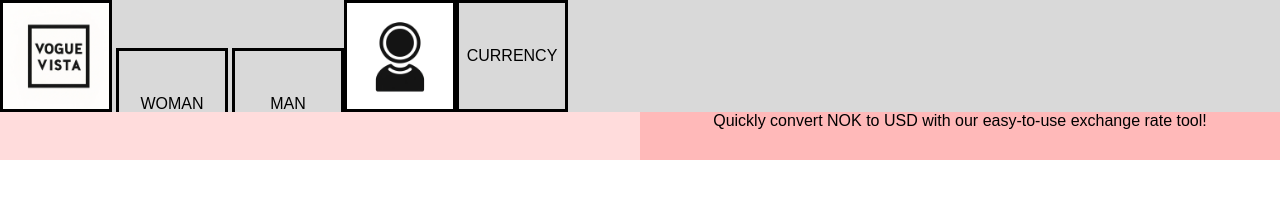
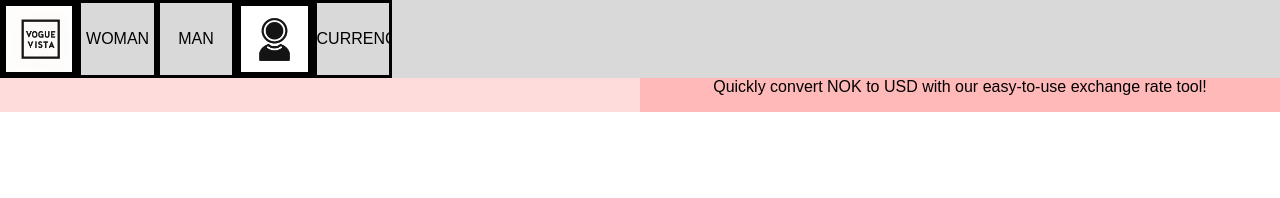
Before and after one commit to ishansssharma/Final-Project, a website built with webpack: page dist/index.html in a window 1280 px wide. Built offline with nearby package versions, Linux system fonts and the light colour scheme; files whose address does not match are found by name.

Commit message:
add features

```diff
--- /dev/null
+++ b/src/js/Addtocart.js
@@ -0,0 +1,4 @@
+//VARIABLES FOR FUNCTION
+const priceClothing = document.querySelectorAll(".price-tag");
+const addToCartButton = document.querySelectorAll(".addtocart-button");
+let totalPrice = 0;
--- a/src/styles/mainpage.css
+++ b/src/styles/mainpage.css
@@ -1,7 +1,7 @@
 .header-maincontainer {
 	display: flex;
 	width: 100%;
-	height: 10rem;
+	height: 7rem;
 	background-color: #D9D9D9;
 	flex-direction: column;
 }
@@ -10,6 +10,7 @@
 	display: flex;
 	flex-basis: 70%;
 	background-color: #D9D9D9;
+
 }
 
 .lower-header {
@@ -37,7 +38,7 @@
 .main-buttons {
 	display: flex;
 	flex-direction: row;
-	height: 7rem;
+	height: 4.9rem;
 
 
 }
@@ -45,22 +46,38 @@
 
 .main-button {
 	height: 100%;
-	width: 7rem;
+	width: 4.9rem;
+	overflow: hidden;
+	border: solid black;
+	margin: 0;
+	padding: 0;
+	align-items: center;
+	justify-content: center;
+
+
+}
+
+.main-button img {
+	height: 100%;
+	width: auto;
+	object-fit: cover;
 	overflow: hidden;
 	border: solid black;
 
 }
 
-.main-button img {
-	display: block;
-	height: 100%;
-	width: auto;
-	object-fit: cover;
+.main-buttons-right {
+	display: flex;
+	align-items: center;
+	flex-basis: 70%;
+
 }
 
-.main-buttons-right {
+.main-buttons-left {
 	display: flex;
-	flex: 1;
+	align-items: center;
+	flex-basis: 30%;
+
 }
 
 
@@ -74,4 +91,5 @@
 	width: 100%;
 	height: 100vh;
 
+
 }
--- a/src/styles/womanclothing.css
+++ b/src/styles/womanclothing.css
@@ -3,10 +3,10 @@
 	align-items: center;
 	justify-content: center;
 	flex-direction: column;
-	background-color: blue;
 	height: 100vh;
 	width: 100%;
-
+	margin: auto;
+	padding-top: 15rem;
 }
 
 .clothing-row {
@@ -25,6 +25,6 @@
 .clothing-img img {
 	flex-basis: 25%;
 	width: 15rem;
-	height: 20rem;
+	height: 15rem;
 	justify-self: center;
 }
```
Also changed, not shown: dist/index.html.
